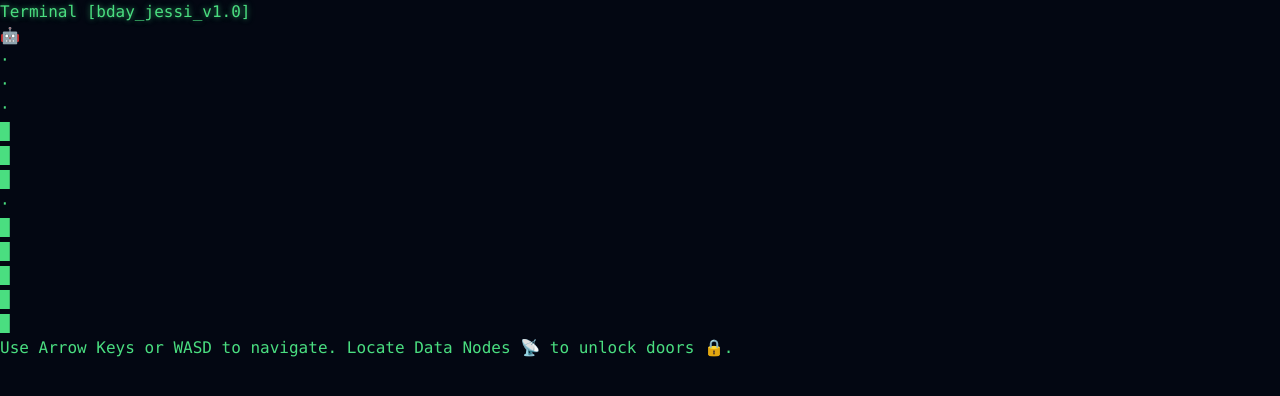
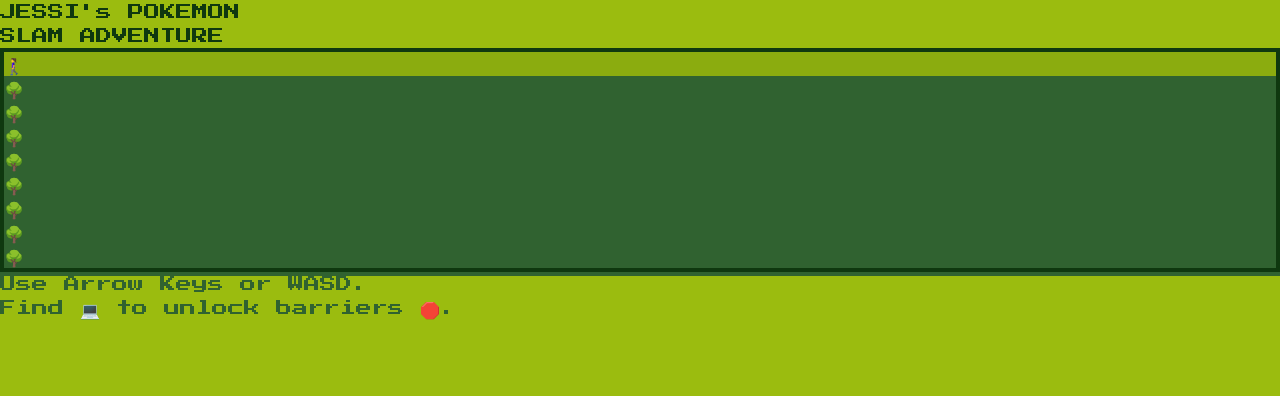
Before and after one commit to binoygeorge97/bdaygame, a React (Vite) app: page / in a window 1280 px wide. Shown: the top 396 px of the page. Built offline with nearby package versions, Linux system fonts and the light colour scheme.

Commit message:
Pokemon theme

```diff
--- a/index.html
+++ b/index.html
@@ -4,7 +4,10 @@
     <meta charset="UTF-8" />
     <link rel="icon" type="image/svg+xml" href="/favicon.svg" />
     <meta name="viewport" content="width=device-width, initial-scale=1.0" />
-    <title>temp-app</title>
+    <link rel="preconnect" href="https://fonts.googleapis.com" />
+    <link rel="preconnect" href="https://fonts.gstatic.com" crossorigin />
+    <link href="https://fonts.googleapis.com/css2?family=Press+Start+2P&display=swap" rel="stylesheet" />
+    <title>Jessi's Birthday Adventure</title>
   </head>
   <body>
     <div id="root"></div>
--- a/src/App.jsx
+++ b/src/App.jsx
@@ -169,41 +169,51 @@
   const isLootActive = activeModal?.type === 'loot';
 
   return (
-    <div className="flex items-center justify-center min-h-screen bg-gray-950 p-4 font-mono select-none">
+    <div className="flex items-center justify-center min-h-screen p-4 select-none" style={{ backgroundColor: '#9bbc0f', fontFamily: "'Press Start 2P', monospace" }}>
       {isLootActive && <Confetti width={window.innerWidth} height={window.innerHeight} />}
 
       <div className="flex flex-col items-center">
-        <h1 className="text-3xl font-bold text-green-400 mb-6 glow-text text-center">
-          Terminal [bday_jessi_v1.0]
+        <h1 className="text-lg mb-6 text-center leading-relaxed" style={{ color: '#0f380f' }}>
+          JESSI's POKEMON<br/>SLAM ADVENTURE
         </h1>
 
-        <div className="relative bg-black border-2 border-green-500/50 rounded-lg p-2 shadow-[0_0_20px_rgba(34,197,94,0.2)]">
+        <div className="relative rounded-lg p-1" style={{ backgroundColor: '#0f380f', border: '4px solid #0f380f', boxShadow: '0 4px 0 #306230' }}>
           {INITIAL_MAP.map((row, y) => (
             <div key={y} className="flex">
               {row.map((cell, x) => {
                 const isDiscovered = discovered.has(`${x},${y}`);
                 const isRobotHere = pos.x === x && pos.y === y;
 
-                let renderContent = ' ';
-                if (isDiscovered) {
-                  if (isRobotHere) renderContent = '🤖';
-                  else if (cell === '1') renderContent = '█';
-                  else if (['D1', 'D2', 'D3'].includes(cell)) renderContent = doorsState[cell] ? '·' : '🔒';
-                  else if (['N1', 'N2', 'N3'].includes(cell)) renderContent = doorsState[TRIVIA[cell].doorToUnlock] ? '·' : '📡';
-                  else if (cell === 'C') renderContent = lootsCollected['C'] ? '·' : '☕';
-                  else if (cell === 'B') renderContent = lootsCollected['B'] ? '·' : '🧠';
-                  else if (cell === 'S') renderContent = '○'; // Start marker
-                  else renderContent = '·'; // Empty path
+                let renderContent = '';
+                let bgColor = '#8bac0f'; // path green
+
+                if (!isDiscovered) {
+                  bgColor = '#0f380f'; // fog = darkest
+                  renderContent = '';
+                } else if (isRobotHere) {
+                  renderContent = '🚶‍♀️';
+                } else if (cell === '1') {
+                  renderContent = '🌳';
+                  bgColor = '#306230';
+                } else if (['D1', 'D2', 'D3'].includes(cell)) {
+                  renderContent = doorsState[cell] ? '' : '🛑';
+                } else if (['N1', 'N2', 'N3'].includes(cell)) {
+                  renderContent = doorsState[TRIVIA[cell].doorToUnlock] ? '' : '💻';
+                } else if (cell === 'C') {
+                  renderContent = lootsCollected['C'] ? '' : '☕';
+                } else if (cell === 'B') {
+                  renderContent = lootsCollected['B'] ? '' : '🧠';
+                } else if (cell === 'S') {
+                  renderContent = '';
+                } else {
+                  renderContent = '';
                 }
 
                 return (
                   <div
                     key={`${x}-${y}`}
-                    className={`w-8 h-8 flex items-center justify-center text-lg fog-transition ${
-                      !isDiscovered ? 'opacity-0' : 'opacity-100'
-                    } ${
-                      cell === '1' ? 'text-green-800' : 'text-green-400'
-                    }`}
+                    className="w-8 h-8 flex items-center justify-center text-base fog-transition"
+                    style={{ backgroundColor: bgColor }}
                   >
                     {renderContent}
                   </div>
@@ -213,24 +223,25 @@
           ))}
         </div>
 
-        <p className="mt-4 text-green-500/70 text-sm">
-           Use Arrow Keys or WASD to navigate. Locate Data Nodes 📡 to unlock doors 🔒.
+        <p className="mt-4 text-xs text-center leading-relaxed" style={{ color: '#306230' }}>
+           Use Arrow Keys or WASD.<br/>Find 💻 to unlock barriers 🛑.
         </p>
       </div>
 
       <AnimatePresence>
         {activeModal && activeModal.type === 'trivia' && (
           <motion.div
-            initial={{ opacity: 0, scale: 0.95 }}
-            animate={{ opacity: 1, scale: 1 }}
-            exit={{ opacity: 0, scale: 0.95 }}
-            className="absolute inset-0 z-50 flex items-center justify-center bg-black/80 backdrop-blur-sm p-4"
+            initial={{ opacity: 0, y: 30 }}
+            animate={{ opacity: 1, y: 0 }}
+            exit={{ opacity: 0, y: 30 }}
+            className="fixed inset-0 z-50 flex items-end justify-center p-4 pb-8"
+            style={{ backgroundColor: 'rgba(15, 56, 15, 0.5)' }}
           >
-            <div className="bg-gray-900 border border-green-500 p-6 rounded-lg max-w-lg w-full shadow-[0_0_30px_rgba(34,197,94,0.3)]">
-              <div className="flex items-center gap-2 mb-4 text-green-400 font-bold text-xl border-b border-green-500/30 pb-2">
-                <span>📡 Data Node Encryption</span>
+            <div className="poke-dialog max-w-lg w-full">
+              <div className="flex items-center gap-2 mb-4 text-sm pb-2" style={{ color: '#0f380f', borderBottom: '2px solid #0f380f' }}>
+                <span>💻 DATA NODE</span>
               </div>
-              <p className="text-green-300 mb-6 leading-relaxed">
+              <p className="text-xs mb-6 leading-loose" style={{ color: '#306230' }}>
                 {TRIVIA[activeModal.nodeId].question}
               </p>
               <div className="flex flex-col gap-3">
@@ -238,9 +249,17 @@
                   <button
                     key={idx}
                     onClick={() => handleAnswer(activeModal.nodeId, idx)}
-                    className="text-left px-4 py-3 bg-gray-800 hover:bg-green-900/40 border border-green-500/30 hover:border-green-400 rounded transition-colors text-green-200 hover:text-green-100"
+                    className="text-left px-4 py-3 text-xs leading-relaxed transition-colors cursor-pointer"
+                    style={{
+                      backgroundColor: '#8bac0f',
+                      border: '2px solid #0f380f',
+                      color: '#0f380f',
+                      borderRadius: '4px'
+                    }}
+                    onMouseEnter={(e) => { e.currentTarget.style.backgroundColor = '#9bbc0f'; }}
+                    onMouseLeave={(e) => { e.currentTarget.style.backgroundColor = '#8bac0f'; }}
                   >
-                    {opt}
+                    ▶ {opt}
                   </button>
                 ))}
               </div>
@@ -250,40 +269,43 @@
 
         {activeModal && activeModal.type === 'loot' && (
           <motion.div
-            initial={{ opacity: 0, y: 20 }}
+            initial={{ opacity: 0, y: 30 }}
             animate={{ opacity: 1, y: 0 }}
-            exit={{ opacity: 0, y: 20 }}
-            className="absolute inset-0 z-50 flex items-center justify-center bg-black/80 backdrop-blur-sm p-4"
+            exit={{ opacity: 0, y: 30 }}
+            className="fixed inset-0 z-50 flex items-end justify-center p-4 pb-8"
+            style={{ backgroundColor: 'rgba(15, 56, 15, 0.5)' }}
           >
-            <div className="bg-gray-900 border border-yellow-500 p-8 rounded-lg max-w-md w-full shadow-[0_0_40px_rgba(234,179,8,0.4)] text-center">
-              <h2 className="text-2xl font-bold text-yellow-400 mb-4 whitespace-pre-line">
+            <div className="poke-dialog max-w-md w-full text-center">
+              <h2 className="text-sm mb-4 whitespace-pre-line leading-loose" style={{ color: '#0f380f' }}>
                 {LOOTS[activeModal.lootId].title}
               </h2>
-              <p className="text-yellow-200/90 mb-6 leading-relaxed">
+              <p className="text-xs mb-6 leading-loose" style={{ color: '#306230' }}>
                 {LOOTS[activeModal.lootId].message}
               </p>
 
               {activeModal.claimed ? (
                 <div className="mb-6">
                   {LOOTS[activeModal.lootId].type === 'claude' ? (
-                    <div className="bg-gray-800 p-4 rounded border border-gray-700 flex flex-col gap-3">
-                      <span className="text-green-300 break-all select-all block bg-black/50 py-2 px-3 rounded text-sm">{LOOTS[activeModal.lootId].url}</span>
+                    <div className="p-4 rounded flex flex-col gap-3" style={{ backgroundColor: '#8bac0f', border: '2px solid #0f380f' }}>
+                      <span className="break-all select-all block py-2 px-3 rounded text-xs" style={{ backgroundColor: '#9bbc0f', color: '#0f380f' }}>{LOOTS[activeModal.lootId].url}</span>
                       <button
                         onClick={() => navigator.clipboard.writeText(LOOTS[activeModal.lootId].url)}
-                        className="bg-green-500/20 hover:bg-green-500/30 text-green-300 font-bold py-2 px-4 rounded border border-green-500/50 transition-colors"
+                        className="py-2 px-4 rounded text-xs cursor-pointer transition-colors"
+                        style={{ backgroundColor: '#306230', color: '#9bbc0f', border: '2px solid #0f380f' }}
                       >
-                        Copy URL
+                        ▶ Copy URL
                       </button>
                     </div>
                   ) : (
-                    <div className="bg-gray-800 p-4 rounded border border-gray-700 flex flex-col items-center gap-4">
-                      <img src={LOOTS[activeModal.lootId].imgUrl} alt="Starbucks Gift Card" className="rounded shadow-md max-w-full" />
+                    <div className="p-4 rounded flex flex-col items-center gap-4" style={{ backgroundColor: '#8bac0f', border: '2px solid #0f380f' }}>
+                      <img src={LOOTS[activeModal.lootId].imgUrl} alt="Starbucks Gift Card" className="rounded max-w-full" style={{ border: '2px solid #0f380f' }} />
                       <a
                         href={LOOTS[activeModal.lootId].imgUrl}
                         download="Starbucks_Gift_Card.png"
-                        className="bg-green-500/20 hover:bg-green-500/30 text-green-300 font-bold py-2 px-6 rounded border border-green-500/50 transition-colors inline-block w-full"
+                        className="py-2 px-6 rounded text-xs inline-block w-full text-center cursor-pointer"
+                        style={{ backgroundColor: '#306230', color: '#9bbc0f', border: '2px solid #0f380f' }}
                       >
-                        Download Card
+                        ▶ Download Card
                       </a>
                     </div>
                   )}
@@ -291,17 +313,19 @@
               ) : (
                 <button
                   onClick={() => setActiveModal(prev => ({ ...prev, claimed: true }))}
-                  className="inline-block w-full bg-yellow-500/20 hover:bg-yellow-500/30 border border-yellow-500 text-yellow-300 font-bold py-3 px-6 rounded transition-colors mb-4"
+                  className="inline-block w-full py-3 px-6 rounded mb-4 text-xs cursor-pointer transition-colors"
+                  style={{ backgroundColor: '#306230', color: '#9bbc0f', border: '2px solid #0f380f' }}
                 >
-                  Claim Reward Protocol
+                  ▶ Claim Reward
                 </button>
               )}
 
               <button
                 onClick={() => setActiveModal(null)}
-                className="text-gray-400 hover:text-white underline text-sm"
+                className="underline text-xs cursor-pointer"
+                style={{ color: '#306230' }}
               >
-                Resume Navigation
+                ▶ Continue...
               </button>
             </div>
           </motion.div>
--- a/src/index.css
+++ b/src/index.css
@@ -4,14 +4,23 @@
 
 @layer base {
   body {
-    @apply bg-gray-950 text-green-400 font-mono m-0 min-h-screen;
+    background-color: #9bbc0f;
+    color: #0f380f;
+    font-family: 'Press Start 2P', monospace;
+    margin: 0;
+    min-height: 100vh;
   }
 }
 
-.glow-text {
-  text-shadow: 0 0 5px rgba(74, 222, 128, 0.5), 0 0 10px rgba(74, 222, 128, 0.3);
+.fog-transition {
+  transition: background-color 0.3s ease, opacity 0.3s ease;
 }
 
-.fog-transition {
-  transition: background-color 0.4s ease, opacity 0.4s ease;
+/* Pokémon-style dialog box */
+.poke-dialog {
+  background-color: #fff;
+  border: 4px solid #0f380f;
+  box-shadow: inset 0 0 0 2px #0f380f, inset 0 0 0 4px #fff;
+  border-radius: 6px;
+  padding: 20px 24px;
 }
```
